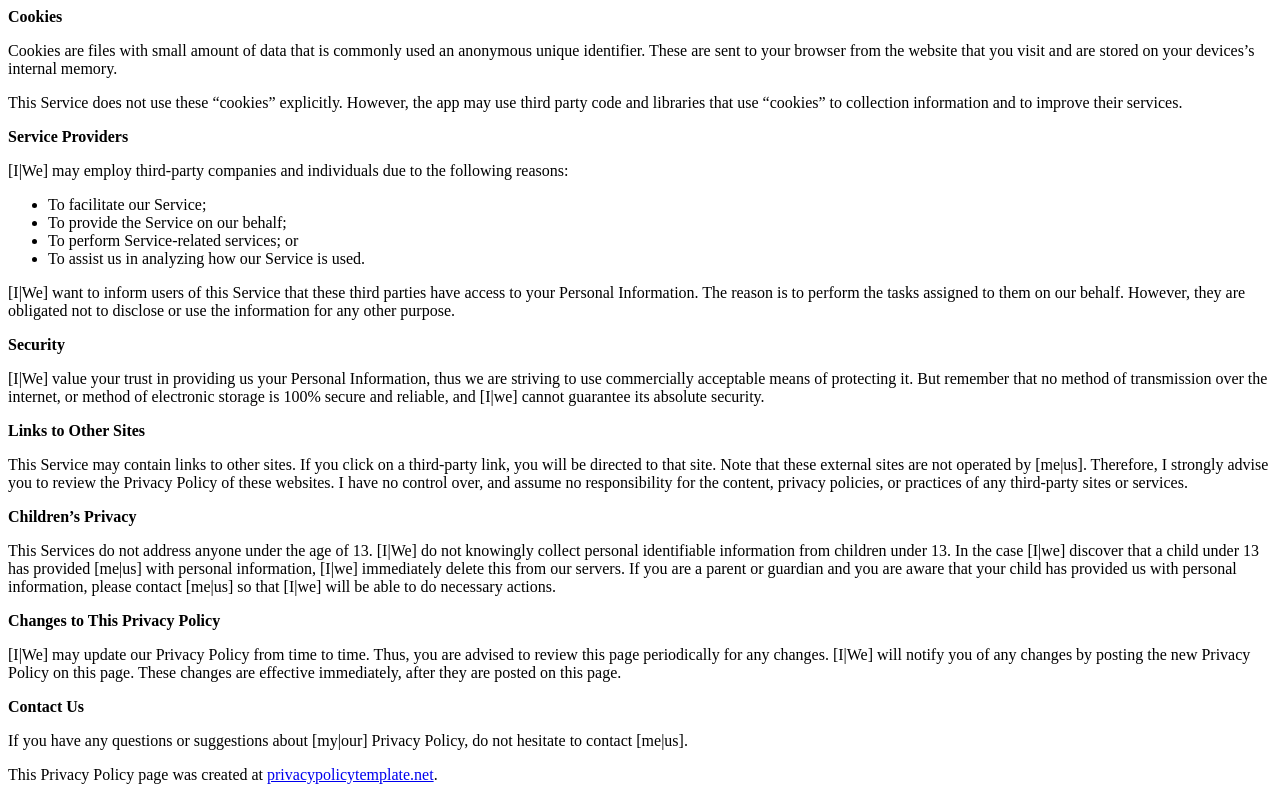
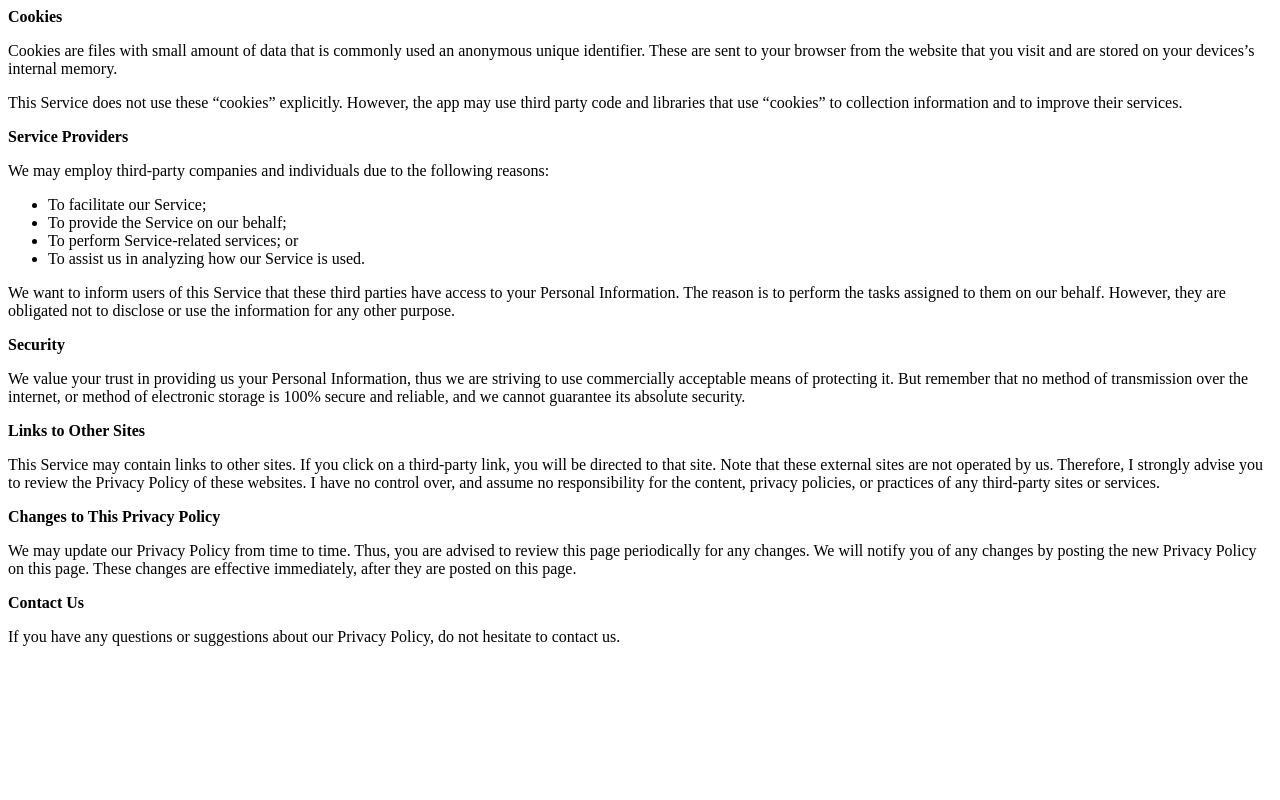
Before and after one commit to ibrahimbroachwala/ibrahimbroachwala.github.io, a plain HTML site: page expense_manager_pp.html in a window 1280 px wide. Shown: the part 443-1243 px from the top of the page. After the commit the page ends 1105 px from the top, so only its background shows below. Drawn offline with Linux system fonts and the light colour scheme.

Commit message:
Update expense_manager_pp.html

```diff
--- a/expense_manager_pp.html
+++ b/expense_manager_pp.html
@@ -34,46 +34,38 @@
     and libraries that use “cookies” to collection information and to improve their services.</p>
 
 <p><strong>Service Providers</strong></p> <!-- This part need seem like it's not needed, but if you use any Google services, or any other third party libraries, chances are, you need this. -->
-<p>[I|We] may employ third-party companies and individuals due to the following reasons:</p>
+<p>We may employ third-party companies and individuals due to the following reasons:</p>
 <ul>
     <li>To facilitate our Service;</li>
     <li>To provide the Service on our behalf;</li>
     <li>To perform Service-related services; or</li>
     <li>To assist us in analyzing how our Service is used.</li>
 </ul>
-<p>[I|We] want to inform users of this Service that these third parties have access to your Personal
+<p>We want to inform users of this Service that these third parties have access to your Personal
     Information. The reason is to perform the tasks assigned to them on our behalf. However, they
     are obligated not to disclose or use the information for any other purpose.</p>
 
 <p><strong>Security</strong></p>
-<p>[I|We] value your trust in providing us your Personal Information, thus we are striving to use
+<p>We value your trust in providing us your Personal Information, thus we are striving to use
     commercially acceptable means of protecting it. But remember that no method of transmission over
-    the internet, or method of electronic storage is 100% secure and reliable, and [I|we] cannot
+    the internet, or method of electronic storage is 100% secure and reliable, and we cannot
     guarantee its absolute security.</p>
 
 <p><strong>Links to Other Sites</strong></p>
 <p>This Service may contain links to other sites. If you click on a third-party link, you will be
-    directed to that site. Note that these external sites are not operated by [me|us]. Therefore, I
+    directed to that site. Note that these external sites are not operated by us. Therefore, I
     strongly advise you to review the Privacy Policy of these websites. I have no control over, and
     assume no responsibility for the content, privacy policies, or practices of any third-party
     sites or services.</p>
 
-<p><strong>Children’s Privacy</strong></p>
-<p>This Services do not address anyone under the age of 13. [I|We] do not knowingly collect personal
-    identifiable information from children under 13. In the case [I|we] discover that a child under 13
-    has provided [me|us] with personal information, [I|we] immediately delete this from our servers. If you
-    are a parent or guardian and you are aware that your child has provided us with personal
-    information, please contact [me|us] so that [I|we] will be able to do necessary actions.</p>
-
 <p><strong>Changes to This Privacy Policy</strong></p>
-<p>[I|We] may update our Privacy Policy from time to time. Thus, you are advised to review this page
-    periodically for any changes. [I|We] will notify you of any changes by posting the new Privacy Policy
+<p>We may update our Privacy Policy from time to time. Thus, you are advised to review this page
+    periodically for any changes. We will notify you of any changes by posting the new Privacy Policy
     on this page. These changes are effective immediately, after they are posted on this page.</p>
 
 <p><strong>Contact Us</strong></p>
-<p>If you have any questions or suggestions about [my|our] Privacy Policy, do not hesitate to contact
-    [me|us].</p>
-<p>This Privacy Policy page was created at <a href="https://privacypolicytemplate.net"
-                                              target="_blank">privacypolicytemplate.net</a>.</p>
+<p>If you have any questions or suggestions about our Privacy Policy, do not hesitate to contact
+    us.</p>
+
 </body>
 </html>
```
